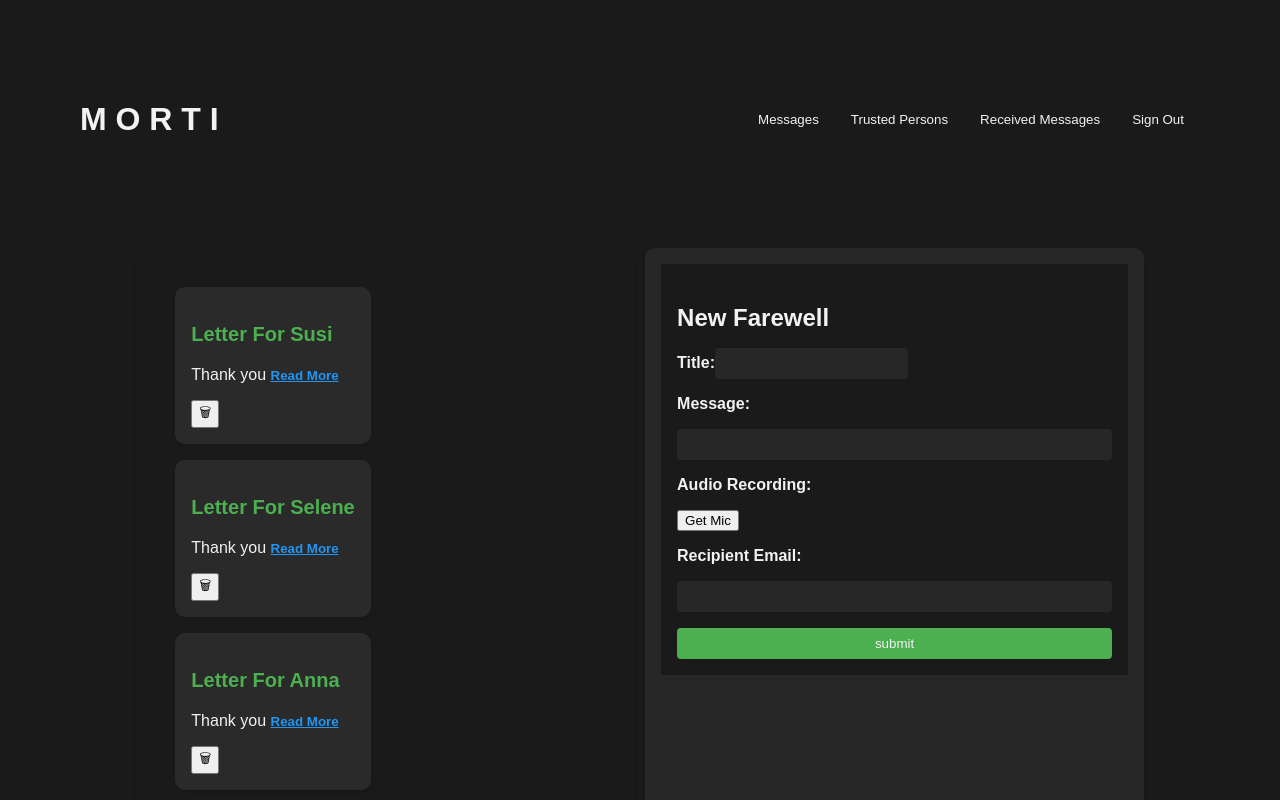
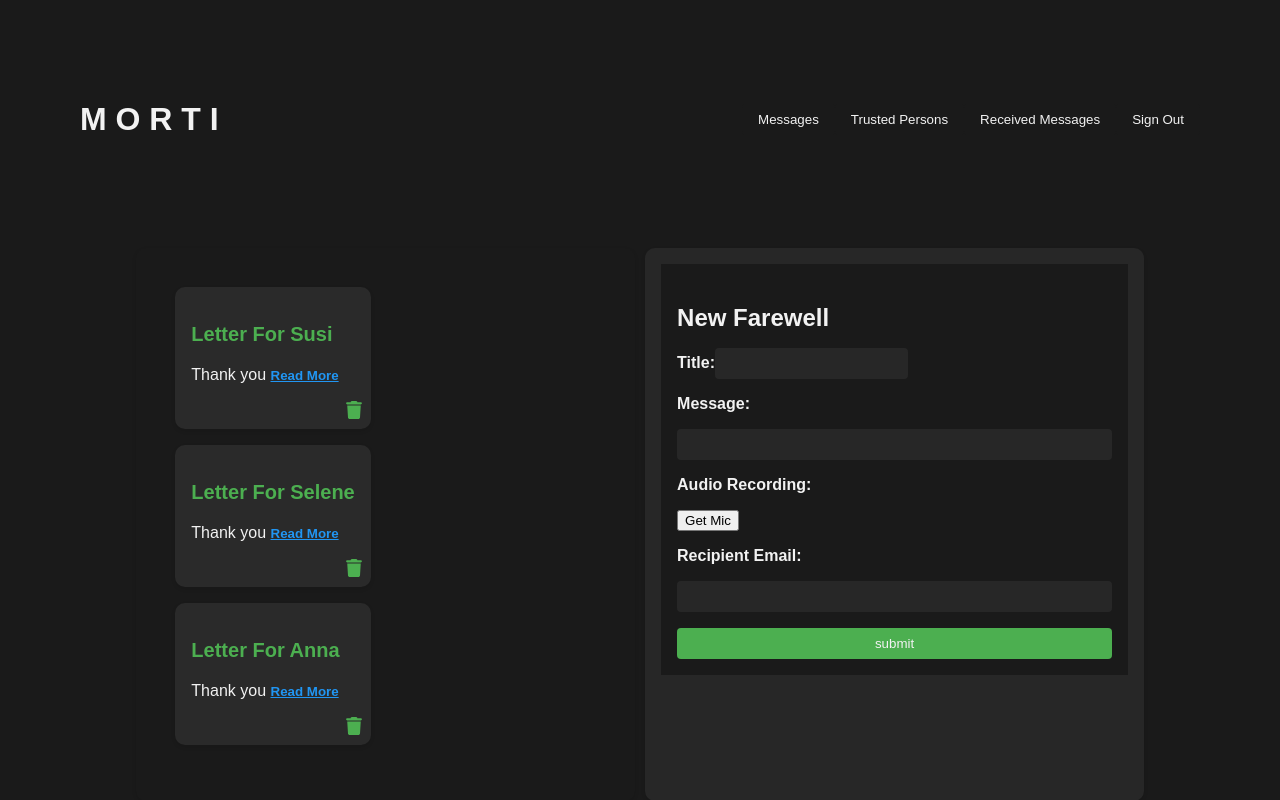
Before and after one commit to secasti/morti-frontend, a React (Create React App) app: page / in a window 1280 px wide. Both pictures are taken after a click on the button "Messages". Shown: the top 800 px of the page. Built offline with nearby package versions, Linux system fonts and the light colour scheme; no server answers.

Commit message:
added a new trashcan vector in messages

```diff
--- a/package.json
+++ b/package.json
@@ -3,6 +3,9 @@
   "version": "0.1.0",
   "private": true,
   "dependencies": {
+    "@fortawesome/fontawesome-free": "^6.4.2",
+    "@fortawesome/free-solid-svg-icons": "^6.4.2",
+    "@fortawesome/react-fontawesome": "^0.2.0",
     "@testing-library/jest-dom": "^5.14.1",
     "@testing-library/react": "^13.0.0",
     "@testing-library/user-event": "^13.2.1",
--- a/src/components/Message.css
+++ b/src/components/Message.css
@@ -29,6 +29,8 @@
 
 .msg-text {
   margin-top: 8px;
+  padding-bottom: 8%;
+
 }
 
 /* Add a subtle transition effect when hovering over the cards */
@@ -51,3 +53,31 @@
 .single-msg.expanded {
   max-height: 100%;
 }
+
+.delete-btn {
+  background-color: transparent; /* Transparent background for the button */
+  color: var(--primary-color); /* Blue color for the button text */
+  border: none; /* No border */
+  padding: 0; /* Remove padding to make the button compact */
+  cursor: pointer;
+  font-size: 18px;
+  position: absolute;
+  bottom: 8px;
+  right: 8px;
+}
+
+
+.delete-btn:hover{
+  color: red; /* Change the color on hover */
+  /* Add more styles here if desired */
+}
+
+/* Styling for the delete button icon */
+.delete-btn svg{
+  /* Adjust the icon size */
+  width: 18px;
+  height: 18px;
+  /* Adjust the icon color */
+    fill: var(--primary-color); /* Use your desired color variable */
+
+}
--- a/src/components/Message.js
+++ b/src/components/Message.js
@@ -1,6 +1,8 @@
 import React from 'react';
 import PropTypes from 'prop-types';
 import './Message.css';
+import { FontAwesomeIcon } from '@fortawesome/react-fontawesome';
+import { faTrash } from '@fortawesome/free-solid-svg-icons';
 
 const Message = (props) => {
 
@@ -28,7 +30,9 @@ const Message = (props) => {
                 </button>
             )}
             {/* delete a msg button */}
-            <button onClick={toggleDelete}>🗑</button>
+            <button onClick={toggleDelete} className='delete-btn'>
+                <FontAwesomeIcon icon={faTrash} />
+            </button>
         </div>
     );
 };
```
Also changed, not shown: 2 other files (tests, documents, lock files or other folders).
